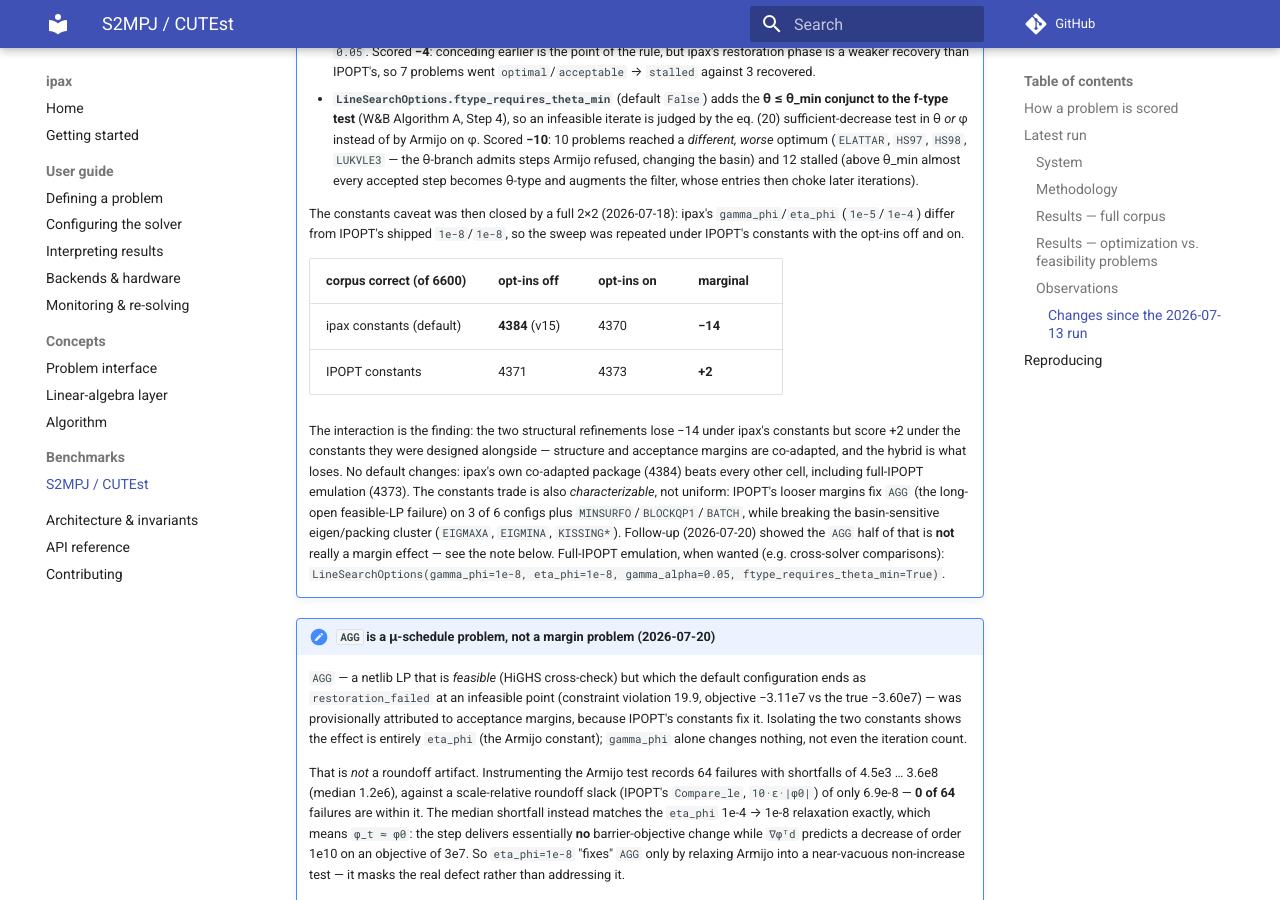
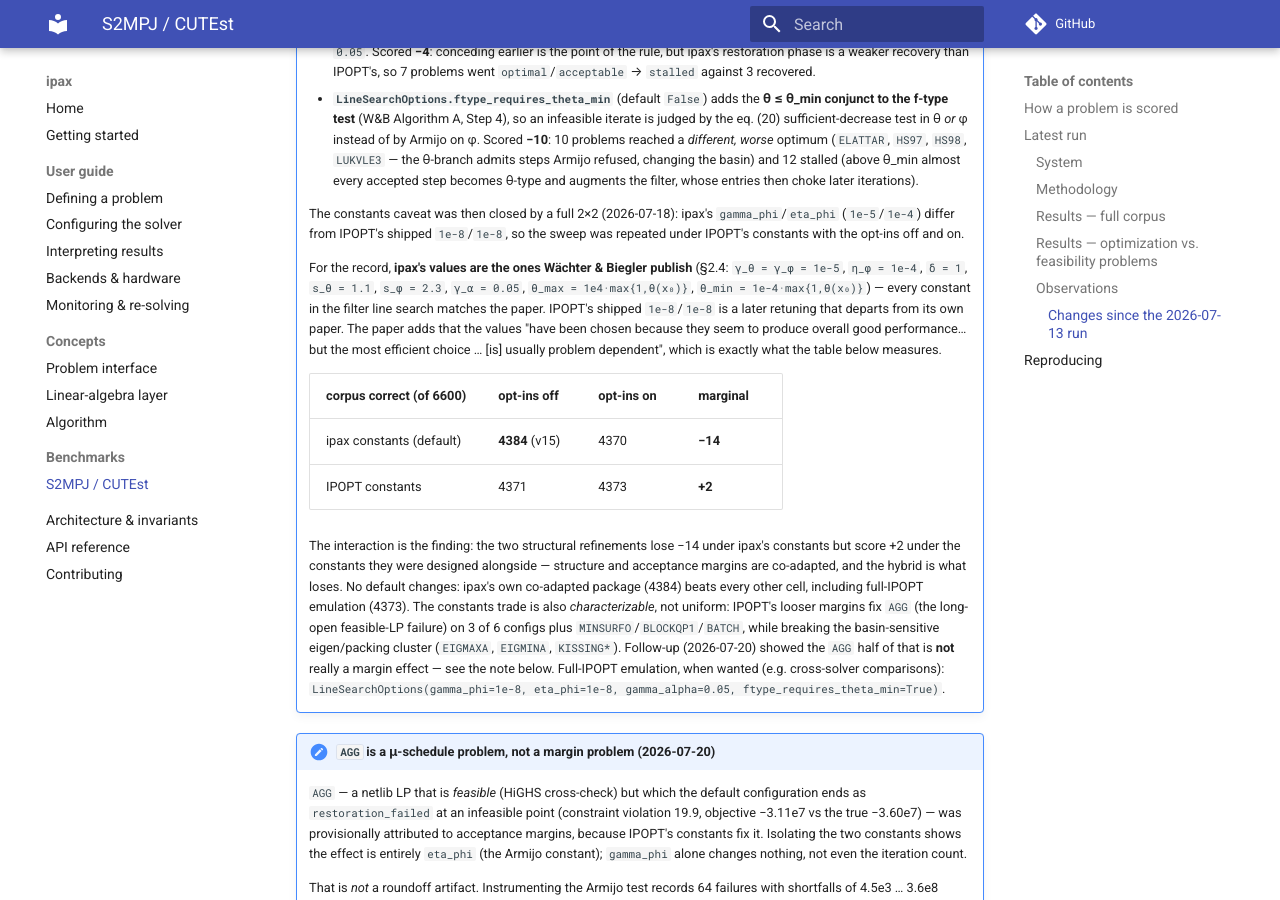
Before and after one commit to wahln/ipax, an MkDocs documentation site: the page built from docs/benchmarks/s2mpj.md, in a window 1280 px wide and 900 px high, scrolled down 6122 px. Built offline with MkDocs 1.6.1 and Material for MkDocs 9.7.7, drawn with Linux system fonts in a browser that asks for light colours; comment, search, counter and statistics services are not loaded.

Commit message:
docs(benchmarks): settle the gamma_phi/eta_phi provenance
Read from the Wachter & Biegler 2006 paper (section 2.4 constant list):
every constant in ipax's filter line search is the paper's published
value -- gamma_theta = gamma_phi = 1e-5, eta_phi = 1e-4, delta = 1,
s_theta = 1.1, s_phi = 2.3, gamma_alpha = 0.05, theta_max =
1e4*max{1,theta(x0)}, theta_min = 1e-4*max{1,theta(x0)}.

So IPOPT's shipped 1e-8/1e-8 is a later retuning that departs from its
own paper, not a value ipax failed to adopt. This closes the caveat left
open by the IPOPT-constants 2x2.

Co-Authored-By: Claude Opus 4.8 <noreply@anthropic.com>

```diff
--- a/docs/benchmarks/s2mpj.md
+++ b/docs/benchmarks/s2mpj.md
@@ -283,6 +283,15 @@ release:
     `1e-8`/`1e-8`, so the sweep was repeated under IPOPT's constants with the
     opt-ins off and on.
 
+    For the record, **ipax's values are the ones Wächter & Biegler publish**
+    (§2.4: `γ_θ = γ_φ = 1e-5`, `η_φ = 1e-4`, `δ = 1`, `s_θ = 1.1`, `s_φ = 2.3`,
+    `γ_α = 0.05`, `θ_max = 1e4·max{1,θ(x₀)}`, `θ_min = 1e-4·max{1,θ(x₀)}`) —
+    every constant in the filter line search matches the paper. IPOPT's shipped
+    `1e-8`/`1e-8` is a later retuning that departs from its own paper. The paper
+    adds that the values "have been chosen because they seem to produce overall
+    good performance… but the most efficient choice … [is] usually problem
+    dependent", which is exactly what the table below measures.
+
     | corpus correct (of 6600)  | opt-ins off     | opt-ins on | marginal |
     |---------------------------|-----------------|------------|----------|
     | ipax constants (default)  | **4384** (v15)  | 4370       | **−14**  |
```
